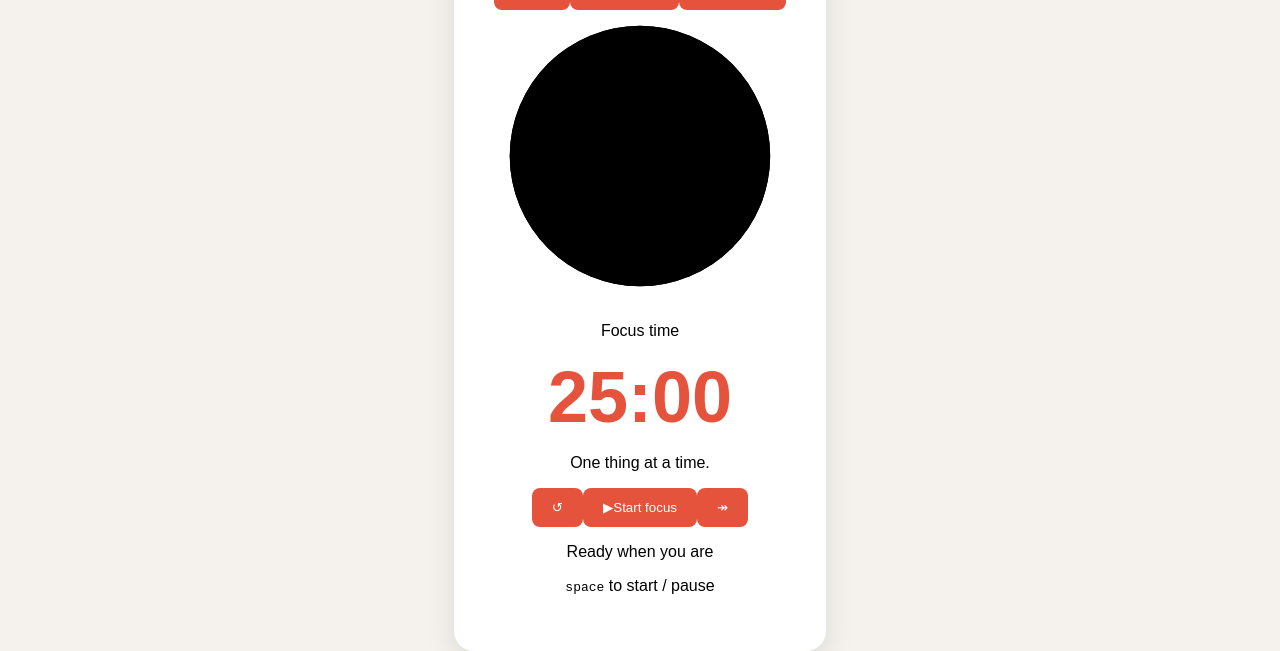
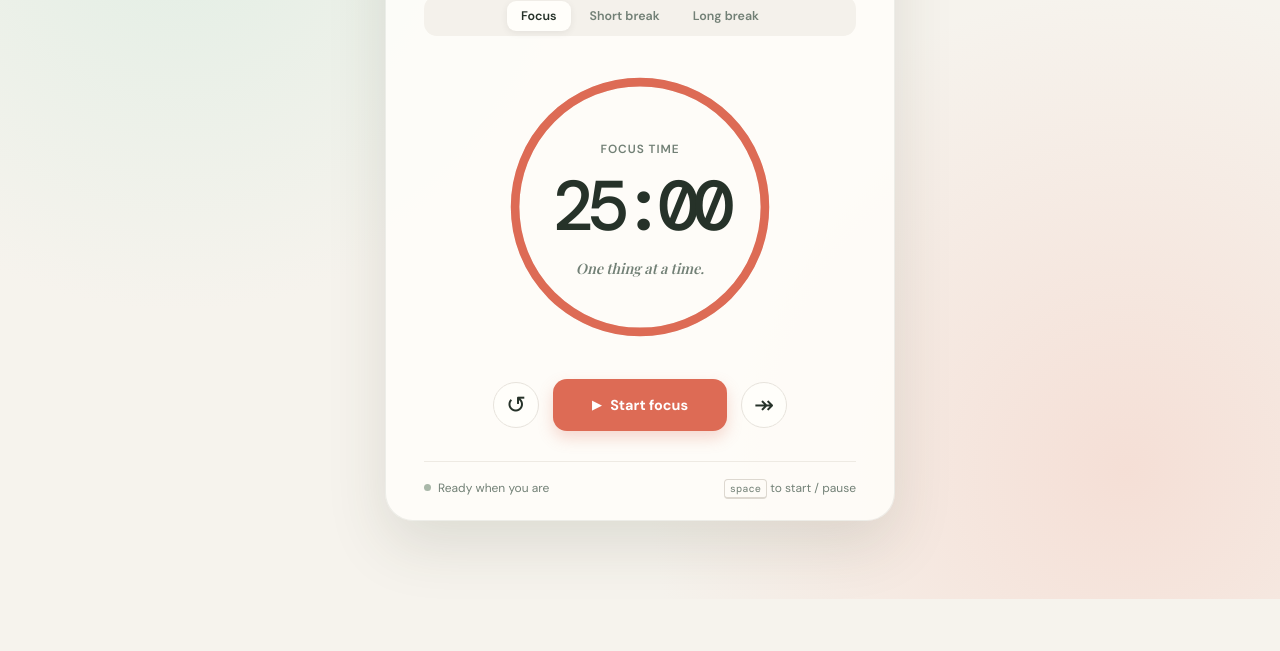
Before and after one commit to DrishtiBansal474/Pomodoro-timer, a plain HTML site: page index.html in a window 1280 px wide. Shown: the part 201-852 px from the top of the page. After the commit the page ends 800 px from the top, so only its background shows below. Drawn offline with nearby package versions, Linux system fonts and the light colour scheme; a web font is replaced by a local one.

Commit message:
Style timer interface

```diff
--- a/style.css
+++ b/style.css
@@ -1,47 +1,72 @@
+:root {
+  --ink: #263229;
+  --muted: #728076;
+  --paper: #fffefa;
+  --accent: #dd6b55;
+  --accent-soft: #fbe8e2;
+  --ring: #f1e9e4;
+}
+
+* { box-sizing: border-box; }
+
 body {
+  display: grid;
+  min-height: 100vh;
+  place-items: center;
   margin: 0;
-  min-height: 100vh;
-  display: grid;
-  place-items: center;
-  font-family: Arial, sans-serif;
-  background: #f5f1ed;
+  padding: 24px;
+  color: var(--ink);
+  font-family: "DM Sans", Arial, sans-serif;
+  background: radial-gradient(circle at 14% 12%, #e1eee4 0, transparent 26rem),
+    radial-gradient(circle at 88% 84%, #f5dfd6 0, transparent 30rem), #f6f3ed;
 }
 
 .timer-card {
-  text-align: center;
-  padding: 40px;
-  border-radius: 20px;
-  background: white;
-  box-shadow: 0 10px 30px #0000001a;
+  width: min(100%, 510px);
+  padding: 34px 38px 24px;
+  overflow: hidden;
+  border: 1px solid rgba(38, 50, 41, .08);
+  border-radius: 28px;
+  background: rgba(255, 254, 250, .83);
+  box-shadow: 0 24px 60px rgba(55, 58, 42, .13);
 }
 
-#time {
-  font-size: 72px;
-  font-weight: bold;
-  color: #e5533d;
+.app-header, .controls, .card-footer { display: flex; align-items: center; justify-content: space-between; }
+.app-header { margin-bottom: 28px; }
+.eyebrow { margin: 0 0 4px; color: var(--muted); font-size: .7rem; font-weight: 600; letter-spacing: .12em; text-transform: uppercase; }
+h1 { margin: 0; font-family: "Playfair Display", Georgia, serif; font-size: 2.25rem; line-height: .9; letter-spacing: -.08em; }
+h1 span { color: var(--accent); font-style: italic; }
+.today { display: grid; width: 56px; height: 56px; place-items: center; border-radius: 50%; color: var(--accent); background: var(--accent-soft); }
+.today span { font-family: "DM Mono", monospace; font-size: 1.25rem; line-height: 1; }
+.today small { margin-top: 2px; color: var(--muted); font-size: .56rem; font-weight: 700; letter-spacing: .08em; text-transform: uppercase; }
+
+.mode-tabs { display: flex; justify-content: center; gap: 5px; padding: 5px; border-radius: 13px; background: #f4f1eb; }
+.mode-btn { padding: 9px 14px; border: 0; border-radius: 9px; color: var(--muted); font: 600 .78rem/1 "DM Sans", sans-serif; background: transparent; cursor: pointer; }
+.mode-btn.active { color: var(--ink); background: var(--paper); box-shadow: 0 2px 7px rgba(56, 54, 47, .08); }
+
+.timer { display: grid; place-items: center; padding: 31px 0 27px; }
+.progress-ring { position: relative; width: min(68vw, 280px); aspect-ratio: 1; }
+.progress-ring svg { width: 100%; height: 100%; transform: rotate(-90deg); }
+.track, .progress { fill: none; stroke-width: 8; }
+.track { stroke: var(--ring); }
+.progress { stroke: var(--accent); stroke-linecap: round; stroke-dasharray: 729; transition: stroke-dashoffset .7s linear, stroke .25s ease; }
+.time-wrap { position: absolute; inset: 0; display: grid; place-content: center; text-align: center; }
+.mode-label { margin: 0 0 3px; color: var(--muted); font-size: .74rem; font-weight: 600; letter-spacing: .08em; text-transform: uppercase; }
+time { font-family: "DM Mono", monospace; font-size: clamp(3.2rem, 13vw, 4.4rem); font-weight: 500; letter-spacing: -.1em; }
+.hint { margin: 6px 0 0; color: var(--muted); font-family: "Playfair Display", serif; font-size: .9rem; font-style: italic; }
+
+.controls { justify-content: center; gap: 14px; }
+.icon-btn { display: grid; width: 46px; height: 46px; place-items: center; padding: 0; border: 1px solid #e7e3dc; border-radius: 50%; color: var(--ink); font: 1.5rem/1 Arial, sans-serif; background: var(--paper); cursor: pointer; }
+.start-btn { display: inline-flex; min-width: 174px; height: 52px; align-items: center; justify-content: center; gap: 9px; padding: 0 22px; border: 0; border-radius: 14px; color: #fff; font: 700 .9rem/1 "DM Sans", sans-serif; background: var(--accent); box-shadow: 0 7px 15px rgba(221, 107, 85, .25); cursor: pointer; }
+.play-icon { font-size: .75rem; }
+
+.card-footer { margin-top: 30px; padding-top: 18px; border-top: 1px solid #eeeae3; color: var(--muted); font-size: .75rem; }
+.card-footer p { margin: 0; }
+.status-dot { display: inline-block; width: 7px; height: 7px; margin: 0 7px 1px 0; border-radius: 50%; background: #a9b8a9; }
+.is-running .status-dot { background: #7eae7c; box-shadow: 0 0 0 3px #e2efdf; }
+kbd { padding: 2px 5px; border: 1px solid #ddd8d0; border-bottom-width: 2px; border-radius: 4px; font-family: "DM Mono", monospace; font-size: .65rem; }
+
+@media (max-width: 420px) {
+  .timer-card { padding: 28px 22px 20px; border-radius: 22px; }
+  .keyboard-hint { display: none; }
 }
-
-button {
-  padding: 12px 20px;
-  border: 0;
-  border-radius: 8px;
-  cursor: pointer;
-  color: white;
-  background: #e5533d;
-}
-.mode-buttons {
-  margin-bottom: 15px;
-}
-
-.mode-buttons button {
-  margin: 5px;
-}
-
-.mode-buttons .active {
-  background: #a93827;
-}
-
-#sessions {
-  color: #666;
-  font-size: 16px;
-}
```
